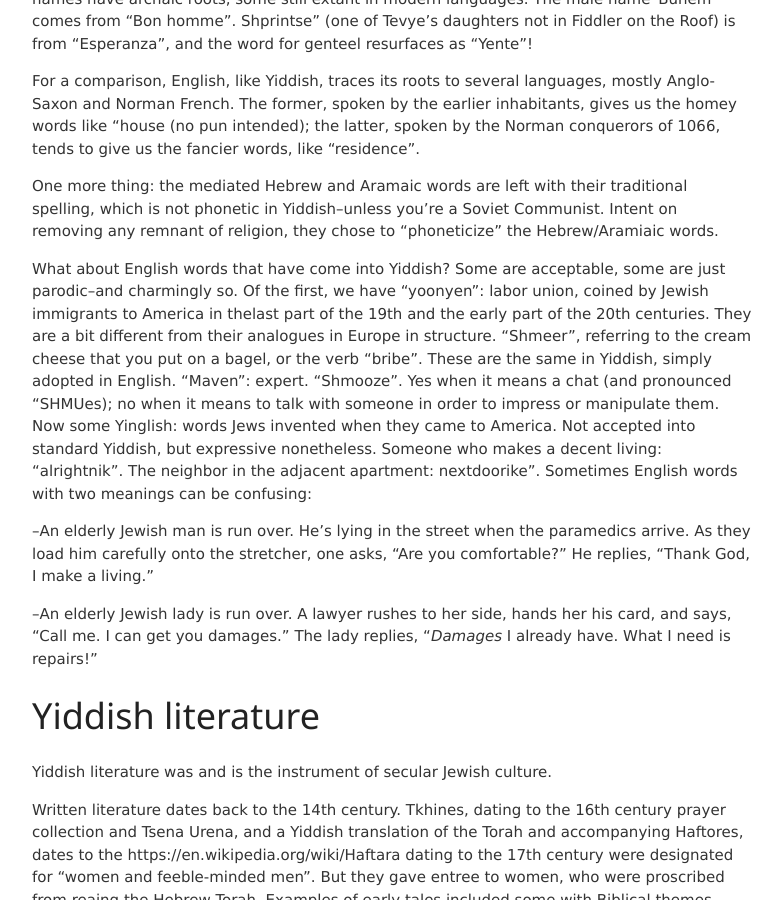
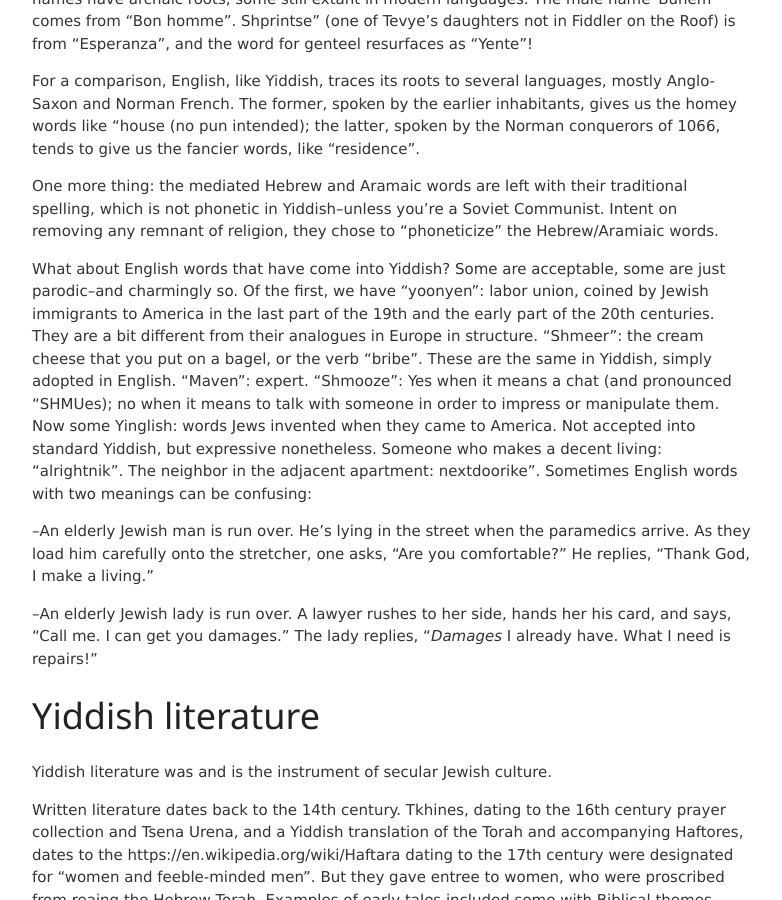
Before and after one commit to jvmallow/jvmallow.github.io, a Jekyll site: the page built from _posts/2025-05-31-Yiddish.md, in a window 1280 px wide and 900 px high, scrolled down 2581 px. Shown: the whole window, without its empty margins (248-1030 px from the left). Built offline with Jekyll 4.4.1, drawn with Linux system fonts in a browser that asks for light colours; a script that is not in the unit is left out.

Commit message:
Update 2025-05-31-Yiddish.md

```diff
--- a/_posts/2025-05-31-Yiddish.md
+++ b/_posts/2025-05-31-Yiddish.md
@@ -39,7 +39,7 @@ For a comparison, English, like Yiddish, traces its roots to several languages,
 
 One more thing: the mediated Hebrew and Aramaic words are left with their traditional spelling, which is not phonetic in Yiddish--unless you're a Soviet Communist. Intent on removing any remnant of religion, they chose to "phoneticize" the Hebrew/Aramiaic words.
 
-What about English words that have come into Yiddish? Some are acceptable, some are just parodic--and charmingly so. Of the first, we have "yoonyen": labor union, coined by Jewish immigrants to America in thelast part of the 19th and the early part of the 20th centuries. They are a bit different from their analogues in Europe in structure. "Shmeer", referring to the cream cheese that you put on a bagel, or the verb "bribe". These are the same in Yiddish, simply adopted in English.  "Maven": expert.  "Shmooze". Yes when it means a chat (and pronounced "SHMUes); no when it means to talk with someone in order to impress or manipulate them.  Now some Yinglish: words Jews invented when they came to America.  Not accepted into standard Yiddish, but expressive nonetheless. Someone who makes a decent living: "alrightnik". The neighbor in the adjacent apartment: nextdoorike". Sometimes English words with two meanings can be confusing:
+What about English words that have come into Yiddish? Some are acceptable, some are just parodic--and charmingly so. Of the first, we have "yoonyen": labor union, coined by Jewish immigrants to America in the last part of the 19th and the early part of the 20th centuries. They are a bit different from their analogues in Europe in structure. "Shmeer": the cream cheese that you put on a bagel, or the verb "bribe". These are the same in Yiddish, simply adopted in English.  "Maven": expert.  "Shmooze": Yes when it means a chat (and pronounced "SHMUes); no when it means to talk with someone in order to impress or manipulate them.  Now some Yinglish: words Jews invented when they came to America.  Not accepted into standard Yiddish, but expressive nonetheless. Someone who makes a decent living: "alrightnik". The neighbor in the adjacent apartment: nextdoorike". Sometimes English words with two meanings can be confusing:
 
 --An elderly Jewish man is run over. He’s lying in the street when the paramedics arrive. As they load him carefully onto the stretcher, one asks, “Are you comfortable?”
 He replies, “Thank God, I make a living.”
```
